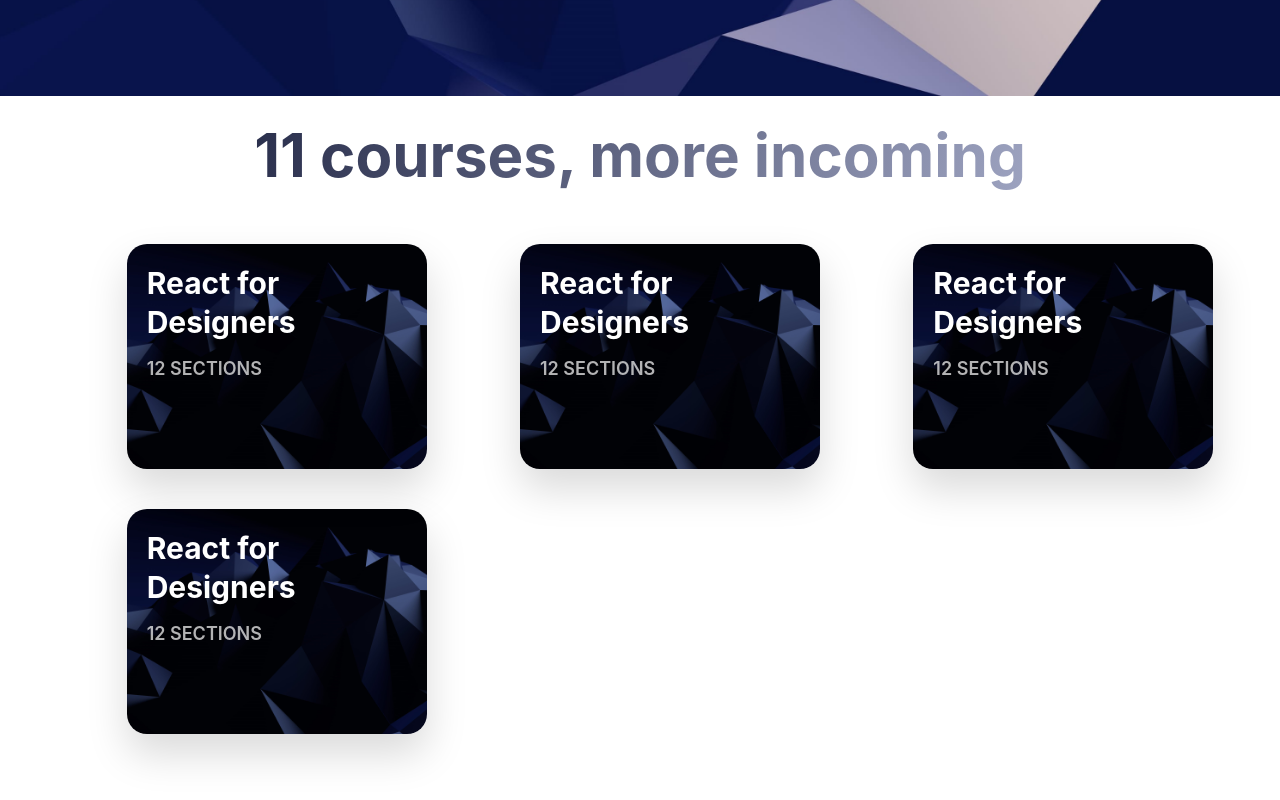
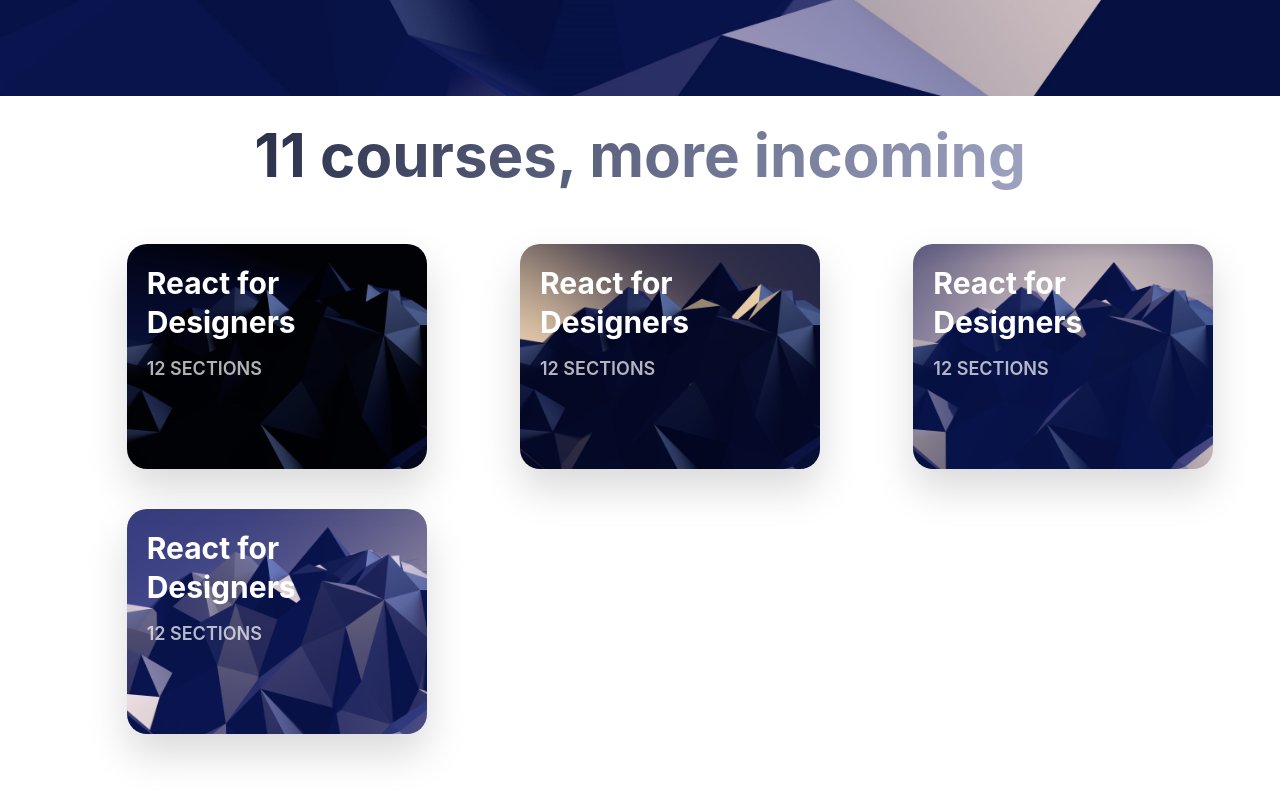
Before and after one commit to vazquez/2019-vazquez-io, a Gatsby site: page / in a window 1280 px wide. Shown: the part 884-1684 px from the top of the page. Built offline with nearby package versions, Linux system fonts and the light colour scheme; Gatsby itself is replaced by a stand-in of ours.

Commit message:
Changing image URL

```diff
--- a/src/pages/index.js
+++ b/src/pages/index.js
@@ -54,19 +54,19 @@ const IndexPage = () => (
             text="12 sections"
           />
           <Card
-            image={require('../images/wallpaper.jpg')}
+            image={require('../images/wallpaper2.jpg')}
             alt="Section image"
             title="React for Designers"
             text="12 sections"
           />
           <Card
-            image={require('../images/wallpaper.jpg')}
+            image={require('../images/wallpaper3.jpg')}
             alt="Section image"
             title="React for Designers"
             text="12 sections"
           />
           <Card
-            image={require('../images/wallpaper.jpg')}
+            image={require('../images/wallpaper4.jpg')}
             alt="Section image"
             title="React for Designers"
             text="12 sections"
```
